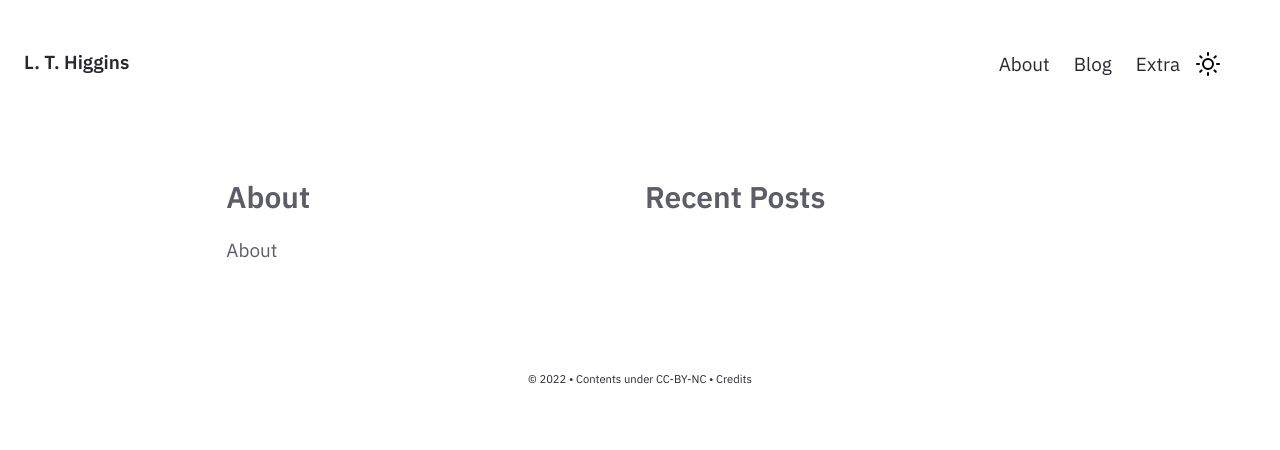
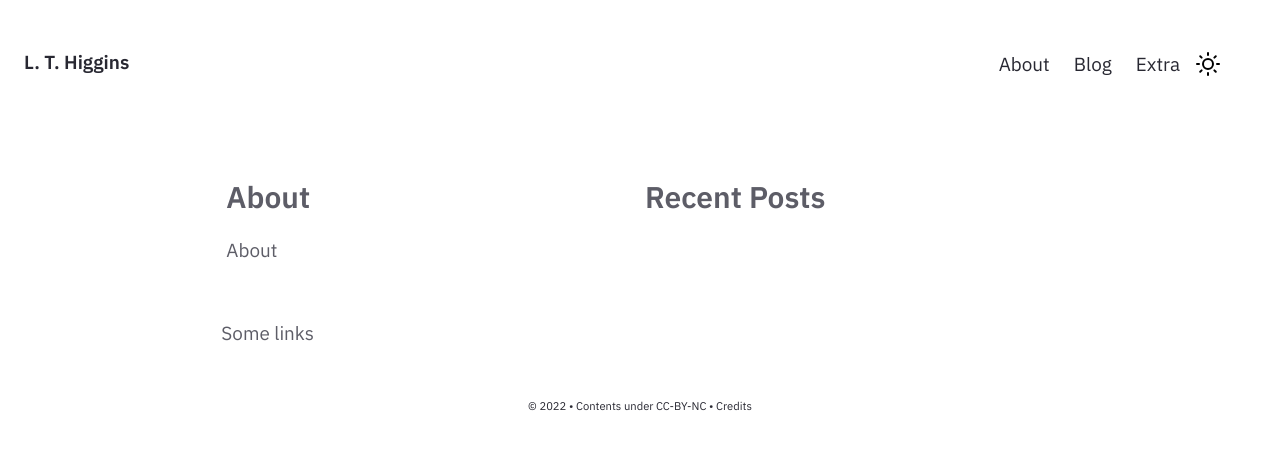
Before and after one commit to Luke-T-Higgins/blog, a Jekyll site: the page built from pages/index.md, in a window 1280 px wide. Shown: the top 450 px of the page. Built offline with Jekyll 4.4.1, drawn with Linux system fonts in a browser that asks for light colours.

Commit message:
Update Homepage.html

```diff
--- a/_includes/Homepage.html
+++ b/_includes/Homepage.html
@@ -9,7 +9,6 @@
     width:50%;
     box-sizing:border-box;
     padding:5px;
-
     min-height:200px;
 }
 
@@ -19,7 +18,6 @@
     width:50%;
     box-sizing:border-box;
     padding:5px;
-
     min-height:200px;
 }
 
@@ -41,5 +39,8 @@
         </div>
     </div>
 
+    <div class="home-sub-text">
+        Some links
+    </div>
 
 </div>
```
